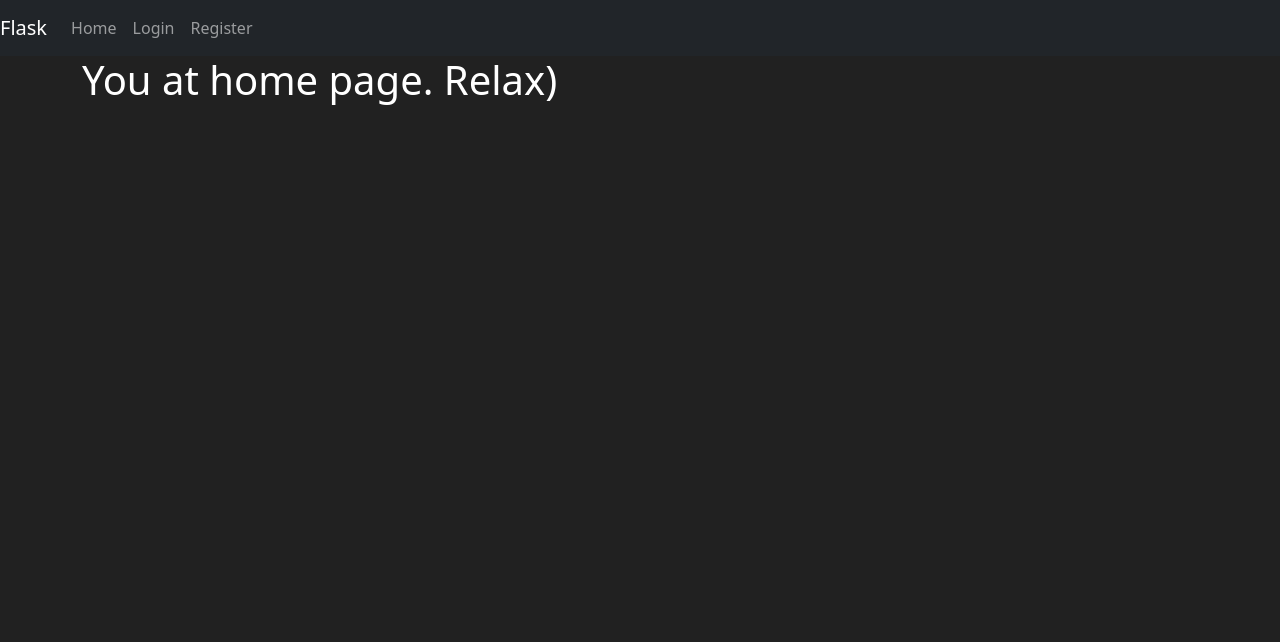
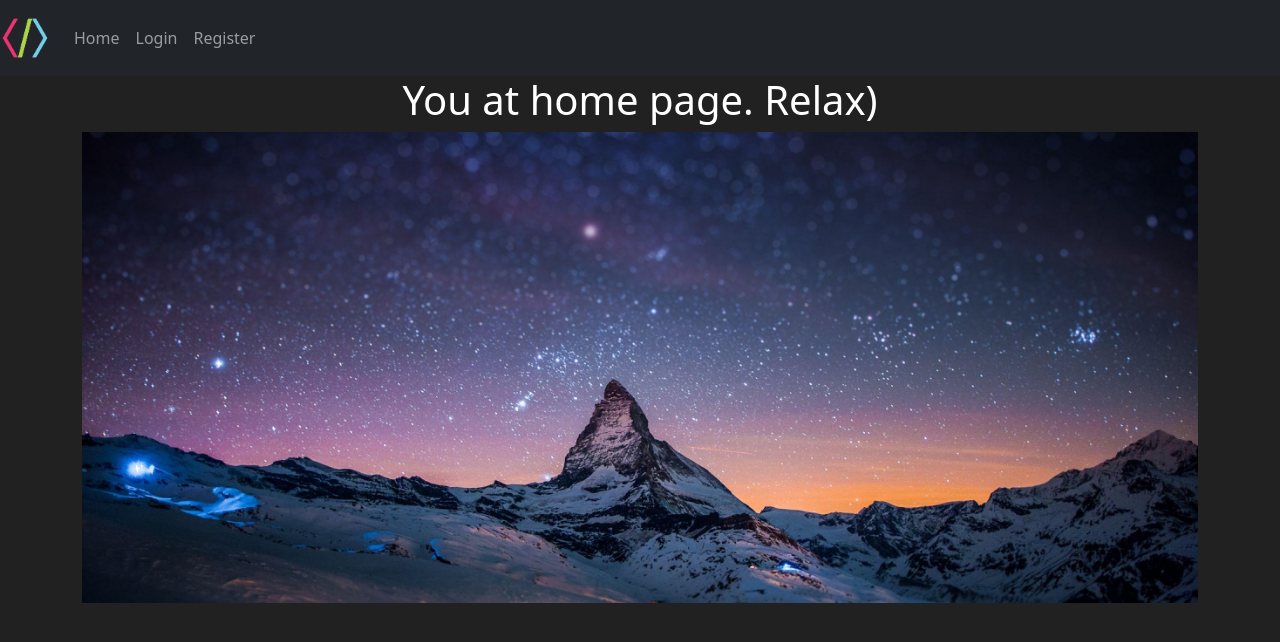
Before and after one commit to VIKHEAD/lite, a Flask app: page / in a window 1280 px wide. Shown: the top 642 px of the page. Run offline with Flask 2, Linux system fonts and the light colour scheme.

Commit message:
added static

```diff
--- a/web/lite_app/__init__.py
+++ b/web/lite_app/__init__.py
@@ -2,6 +2,7 @@ from flask import Flask, request, Response, render_template
 from flask_sqlalchemy import SQLAlchemy
 from flask_bcrypt import Bcrypt
 from flask_login import LoginManager
+from flask_migrate import Migrate
 from lite_app.config import DEV_DB, PROD_DB
 import os
 import secrets
@@ -14,6 +15,7 @@ app.config['SQLALCHEMY_TRACK_MODIFICATIONS'] = False
 # app.config['SECRET_KEY'] = secrets.token_hex()
 app.config['SECRET_KEY'] = '304da0ded9b209ad36f9182bdfcc8d9a28fbd116694f42ba7f147b78e9e7e48e'
 db = SQLAlchemy(app)
+migrate = Migrate(app, db)
 bcrypt = Bcrypt(app)
 login_manager = LoginManager(app)
 
--- /dev/null
+++ b/web/lite_app/static/css/style.css
@@ -0,0 +1,4 @@
+body {
+    background-color: #212121;
+    color: white;
+}
--- a/web/lite_app/templates/base.html
+++ b/web/lite_app/templates/base.html
@@ -15,6 +15,9 @@
             integrity="sha384-OERcA2EqjJCMA+/3y+gxIOqMEjwtxJY7qPCqsdltbNJuaOe923+mo//f6V8Qbsw3"
             crossorigin="anonymous"></script>
 
+    <!-- custom css -->
+    <link href="{{ url_for('static', filename='css/style.css') }}" rel="stylesheet"/>
+
     <title>
         {% block title %}
         {% endblock %}
@@ -23,11 +26,12 @@
 
 <body>
 <nav class="navbar navbar-expand-md navbar-dark bg-dark">
-    <a class="navbar-brand" href="{{ url_for('home_page') }}">Flask</a>
+    <a class="navbar-brand" href="{{ url_for('home_page') }}"><img
+            src="{{ url_for('static', filename='images/logo.png') }}" width=50></a>
     <button class="navbar-toggler" type="button" data-toggle="collapse" data-target="#navbarNav">
         <span class="navbar-toggler-icon"></span>
     </button>
-    <div class="collapse navbar-collapse" id="navbarNav">
+    <div class="collapse navbar-collapse " id="navbarNav">
         <ul class="navbar-nav mr-auto">
             <li class="nav-item active">
                 <a class="nav-link" href="{{ url_for('home_page') }}">Home</a>
@@ -68,11 +72,4 @@
 {% endblock %}
 
 </body>
-<style>
-    body {
-        background-color: #212121;
-        color: white;
-    }
-
-</style>
 </html>
--- a/web/lite_app/templates/home.html
+++ b/web/lite_app/templates/home.html
@@ -29,7 +29,8 @@ Home
         </tbody>
     </table>
     {% else %}
-    <h1>You at home page. Relax)</h1>
+    <h1 class="text-center">You at home page. Relax)</h1>
+    <img src="{{ url_for('static', filename='images/background.jpg') }}" width=100% />
     {% endif %}
 
 </div>
--- a/web/requirements.txt
+++ b/web/requirements.txt
@@ -4,6 +4,7 @@ Flask-Bcrypt==1.0.1
 Flask-Login==0.6.2
 Flask-SQLAlchemy==2.5.1
 Flask-WTF==1.0.1
+Flask-Migrate
 WTForms==3.0.1
 gunicorn
 psycopg2
```
Also changed, not shown: web/lite_app/static/images/background.jpg (added), web/lite_app/static/images/logo.png (added).
